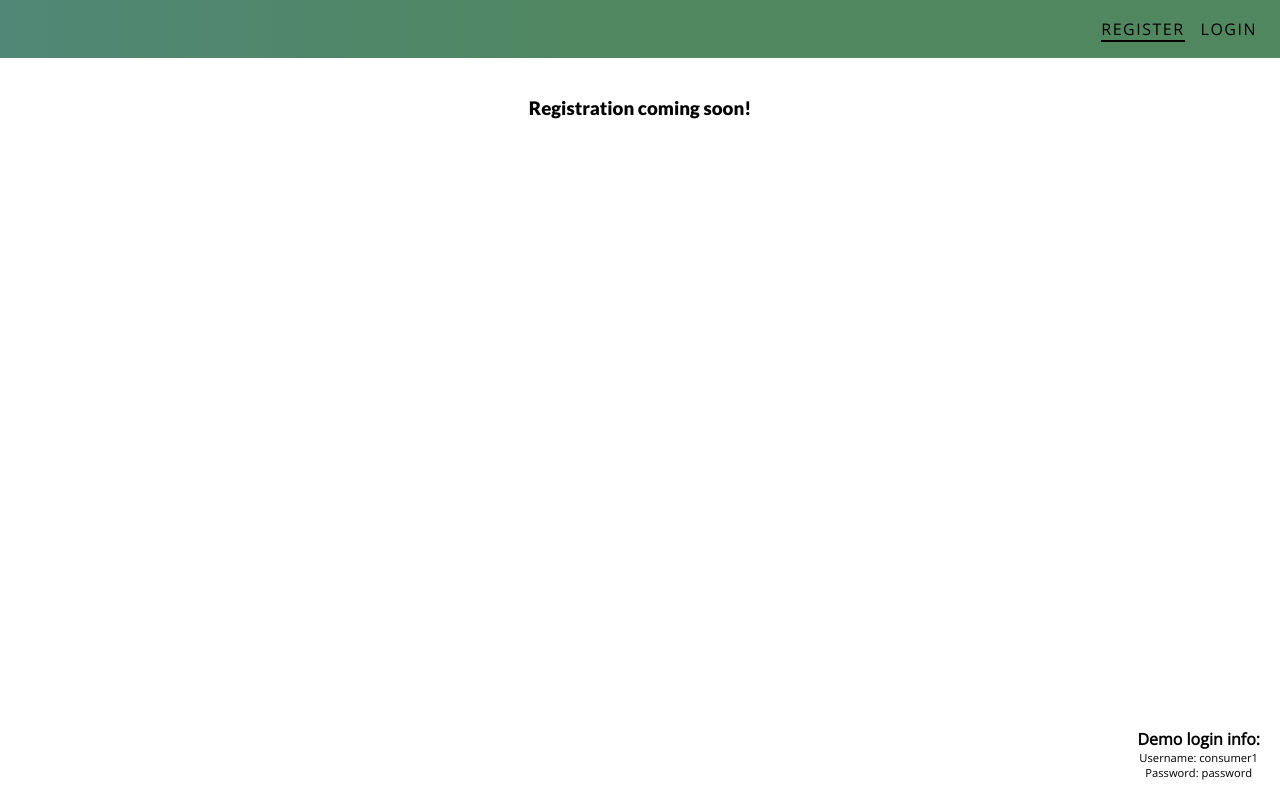
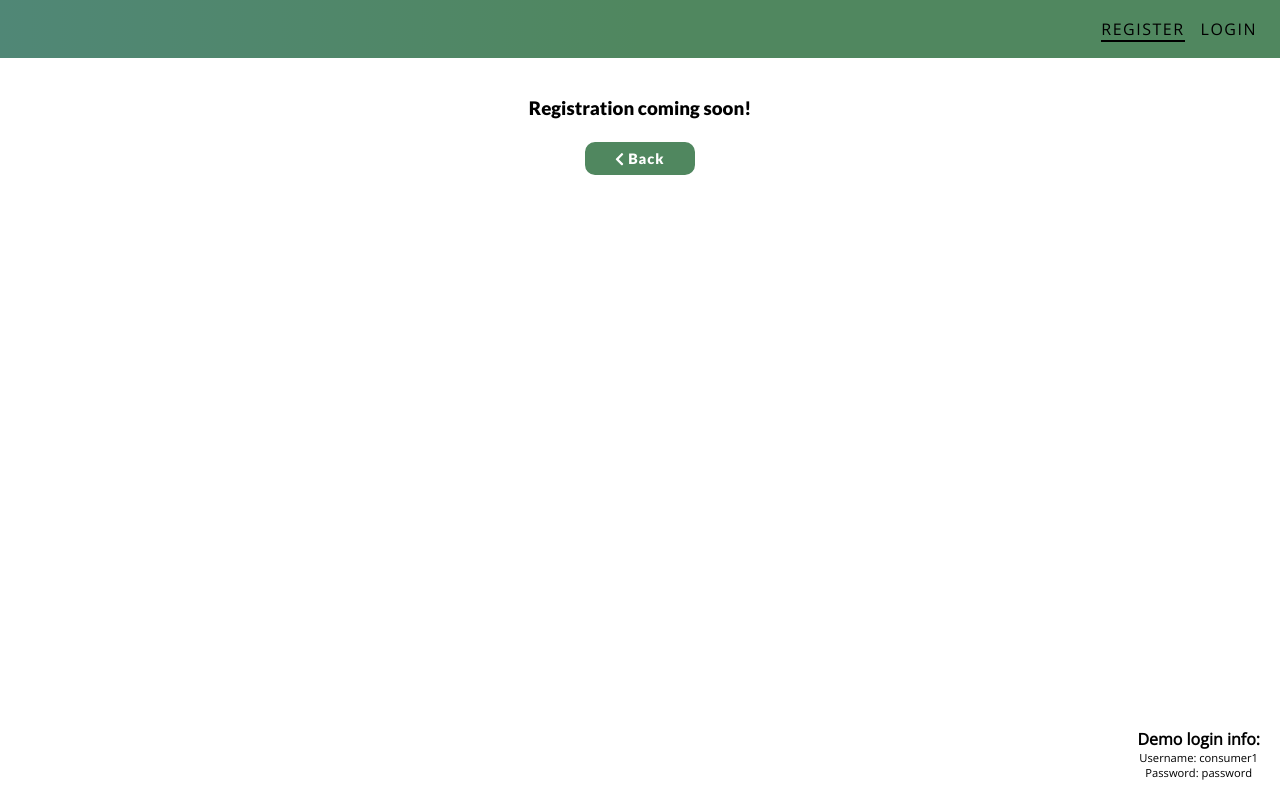
Before and after one commit to rise-erpelding/farmpicks, a React (Create React App) app: page /register in a window 1280 px wide. Built offline with nearby package versions, Linux system fonts and the light colour scheme; no server answers.

Commit message:
Added back button and cleaned up Registration Page

```diff
--- a/src/routes/RegistrationPage/RegistrationPage.css
+++ b/src/routes/RegistrationPage/RegistrationPage.css
@@ -10,20 +10,7 @@
   font-family: 'Lato', sans-serif;
 }
 
-.registration-page__email > input {
-  padding: 7px 11px;
-  margin: 5px 0;
-  background-color: #e1ece2;
-  border: 2px solid #0a320e;
-  border-radius: 3px;
-  width: 125px;
-}
-
-.registration-page__email {
-  margin-bottom: 15px;
-}
-
-.registration-page__form > button {
+.registration-page > button {
   border: 2px solid #50875f;
   background-color: #50875f;
   color: white;
@@ -37,23 +24,8 @@
   cursor: pointer;
 }
 
-.registration-page__form > button[type=submit] {
-  border: 2px solid #0a320e;
-  background-color: #0a320e;
-}
-
-/* @media screen and (min-width: 400px) {
-  .login-page {
-    width: 75vw;
-  }
-} */
-
 @media screen and (min-width: 700px) {
   .registration-page {
     width: 350px;
   }
-
-  .registration-page__email > input {
-  width: 150px;
 }
-}
--- a/src/routes/RegistrationPage/RegistrationPage.js
+++ b/src/routes/RegistrationPage/RegistrationPage.js
@@ -1,14 +1,10 @@
 import React, { Component } from 'react'
+import { FontAwesomeIcon } from '@fortawesome/react-fontawesome'
 import './RegistrationPage.css'
 
 import DemoLoginInfo from '../../components/DemoLoginInfo/DemoLoginInfo'
 
 class RegistrationPage extends Component {
-  handleSubmit = e => {
-    e.preventDefault()
-    console.log('registration interest form submitted')
-  }
-
   handleClickCancel = () => {
     this.props.history.push('/')
   }
@@ -17,6 +13,17 @@ class RegistrationPage extends Component {
     return (
       <div className='registration-page'>
         <h3>Registration coming soon!</h3>
+        <button
+          onClick={this.handleClickCancel}
+          type='button'
+          >
+          <FontAwesomeIcon
+            className='farm-page__chevron-left'
+            icon='chevron-left'
+          />
+          {' '}
+          Back
+        </button>
         <DemoLoginInfo />
       </div>
     )
```
